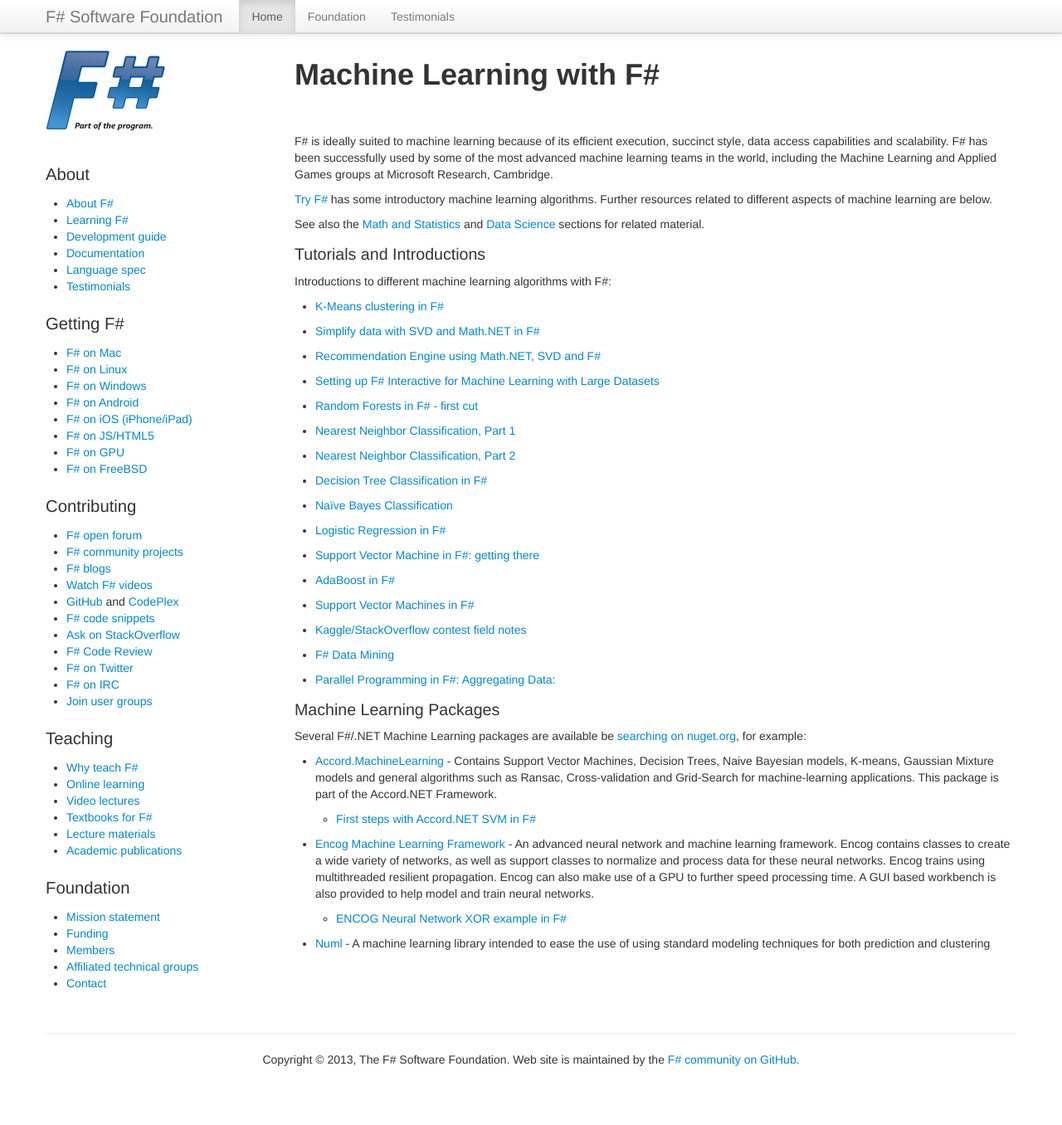
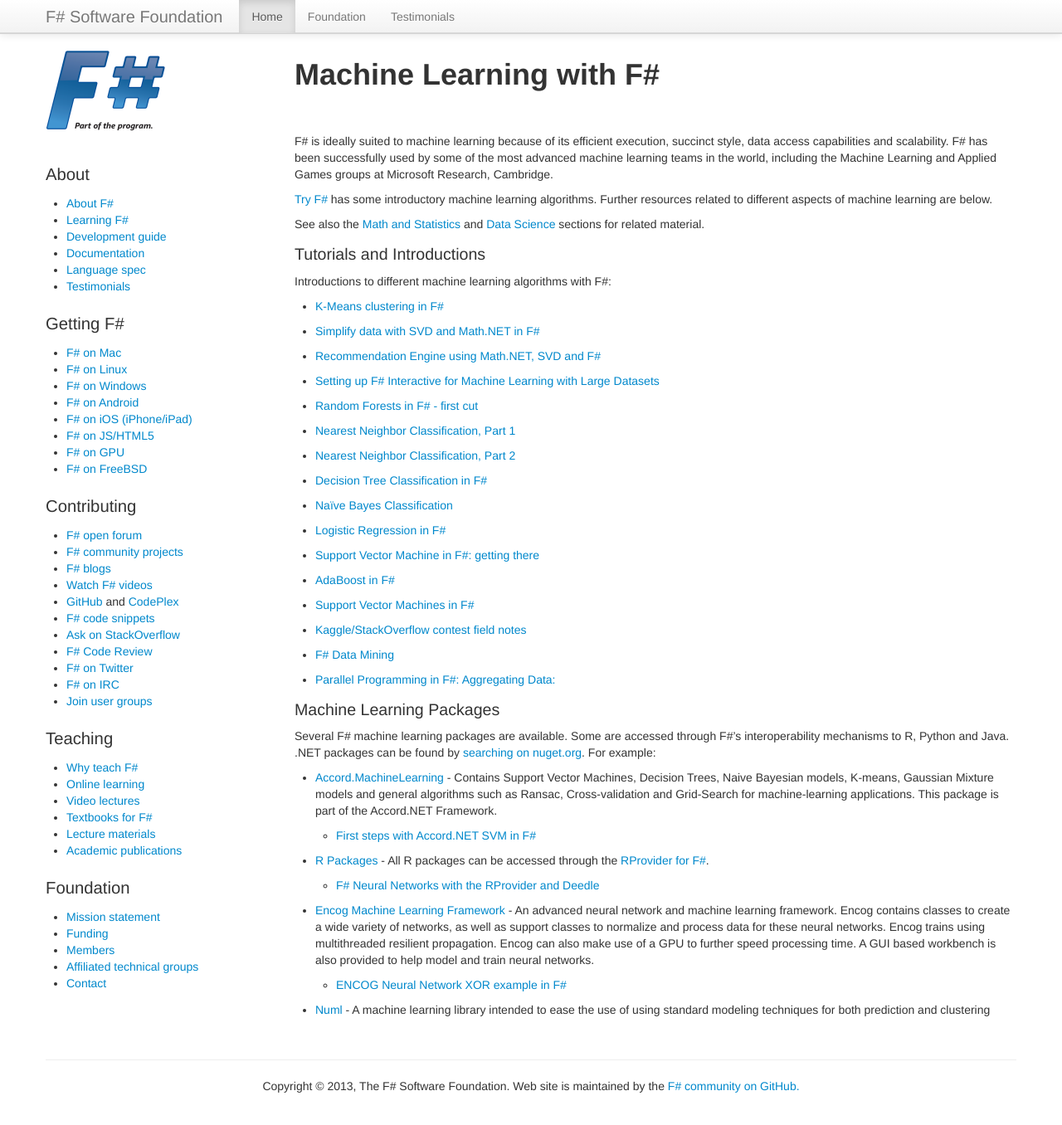
Before and after one commit to fsharp/fsharp.org, a Jekyll site: the page built from machine-learning/index.md, in a window 1280 px wide and 1369 px high. Shown: the top 1356 px of the window at 83% size. Built offline with Jekyll 4.4.1, drawn with Linux system fonts in a browser that asks for light colours; nearby versions of some CDN libraries; some web fonts are replaced; comment, search, counter and statistics services are not loaded.

Commit message:
Update index.md

```diff
--- a/machine-learning/index.md
+++ b/machine-learning/index.md
@@ -36,10 +36,16 @@
 
 ### Machine Learning Packages
 
-Several F#/.NET Machine Learning packages are available be [searching on nuget.org](http://nuget.org/packages?q=machine+learning), for example:
+Several F# machine learning packages are available. Some are accessed through F#'s interoperability mechanisms to R, Python and Java. .NET packages can be found by [searching on nuget.org](http://nuget.org/packages?q=machine+learning). For example:
+
 
  * [Accord.MachineLearning](http://nuget.org/packages/Accord.MachineLearning/) - Contains Support Vector Machines, Decision Trees, Naive Bayesian models, K-means, Gaussian Mixture models and general algorithms such as Ransac, Cross-validation and Grid-Search for machine-learning applications. This package is part of the Accord.NET Framework.
    * [First steps with Accord.NET SVM in F#](http://www.clear-lines.com/blog/category/Machine-Learning.aspx)
+
+
+ * [R Packages](http://bluemountaincapital.github.io/FSharpRProvider/) - All R packages can be accessed through the [RProvider for F#](http://bluemountaincapital.github.io/FSharpRProvider/).
+   * [F# Neural Networks with the RProvider and Deedle](http://sergeytihon.wordpress.com/2013/11/18/f-neural-networks-with-rprovider-deedle/)
+
 
  * [Encog Machine Learning Framework](http://nuget.org/packages/encog-dotnet-core/) - An advanced neural network and machine learning framework. Encog
    contains classes to create a wide variety of networks, as well as support classes to normalize and process data for these neural networks. Encog trains using multithreaded resilient propagation. Encog can also make use of a GPU to further speed processing time. A GUI based workbench is also provided to help model and train neural networks.
```
